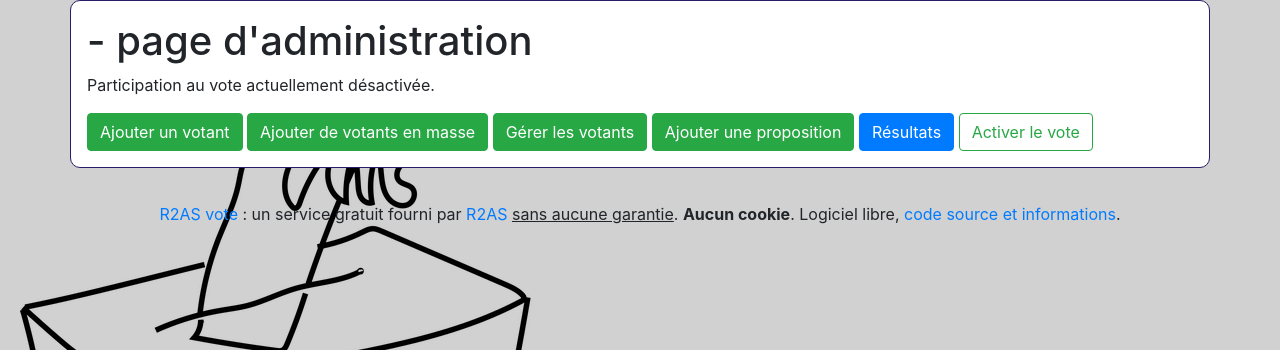
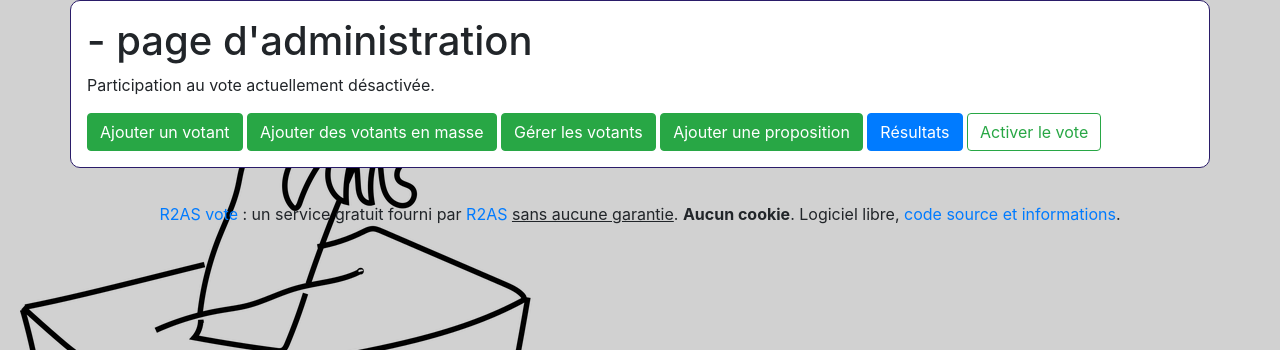
Before and after one commit to MJC-Vaugneray/r2as-vote, a Symfony app: template templates/create_vote/param_vote.html.twig in a window 1280 px wide. Shown: the part 150-500 px from the top of the page. Run offline with Twig, Linux system fonts and the light colour scheme; the template is opened without the code that fills it, so the values that code supplies are empty; some libraries are stand-ins or nearby versions.

Commit message:
fix: typo

```diff
--- a/templates/create_vote/param_vote.html.twig
+++ b/templates/create_vote/param_vote.html.twig
@@ -11,7 +11,7 @@
     <p>Participation au vote actuellement {% if event.state %}activée{% else %}désactivée{% endif %}.</p>
 
 <a class="btn btn-success" href="/param-users/{{ uuid }}">Ajouter un votant</a>
-<a class="btn btn-success" href="/param-users-batch/{{ uuid }}">Ajouter de votants en masse</a>
+<a class="btn btn-success" href="/param-users-batch/{{ uuid }}">Ajouter des votants en masse</a>
 <a class="btn btn-success" href="/list-users/{{ uuid }}">Gérer les votants</a>
 <a class="btn btn-success" href="/param-proposals/{{ uuid }}">Ajouter une proposition</a>
 <a class="btn btn-primary" href="/results/{{ uuid }}">Résultats</a>
```
